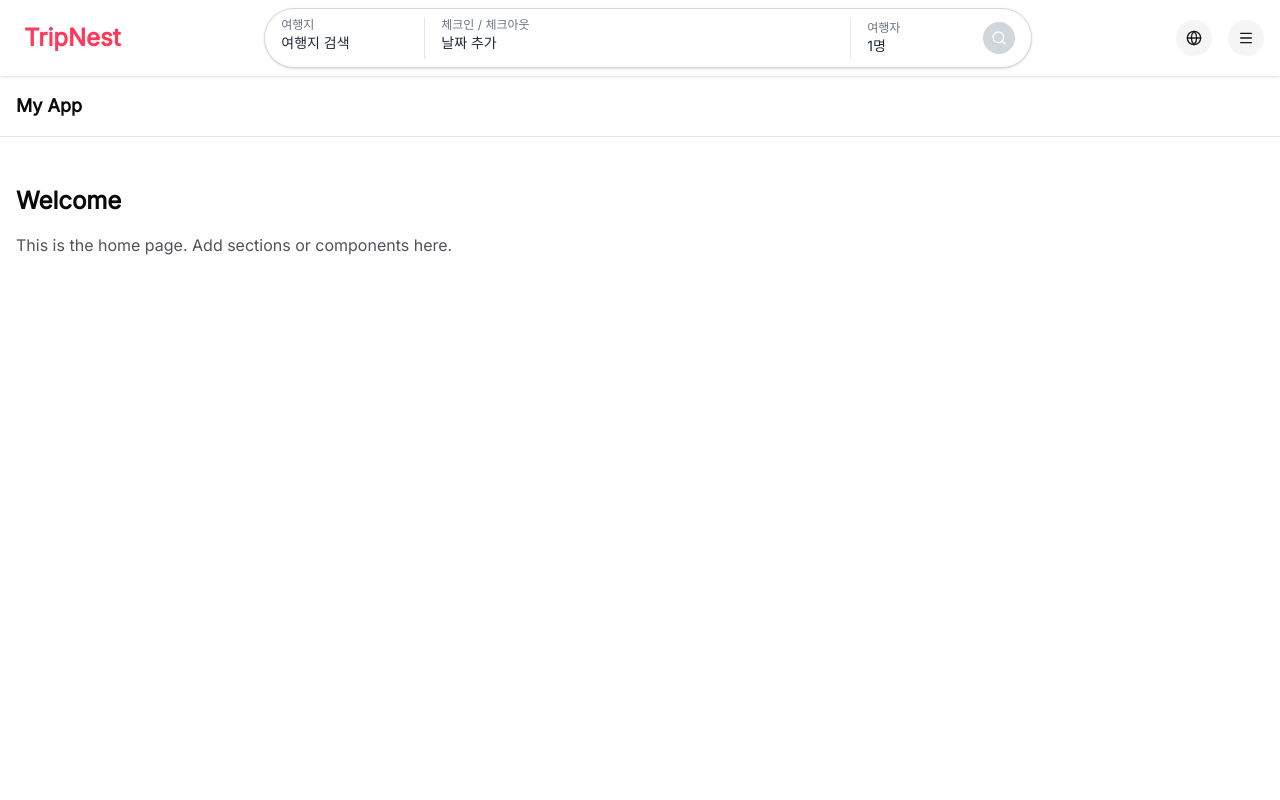
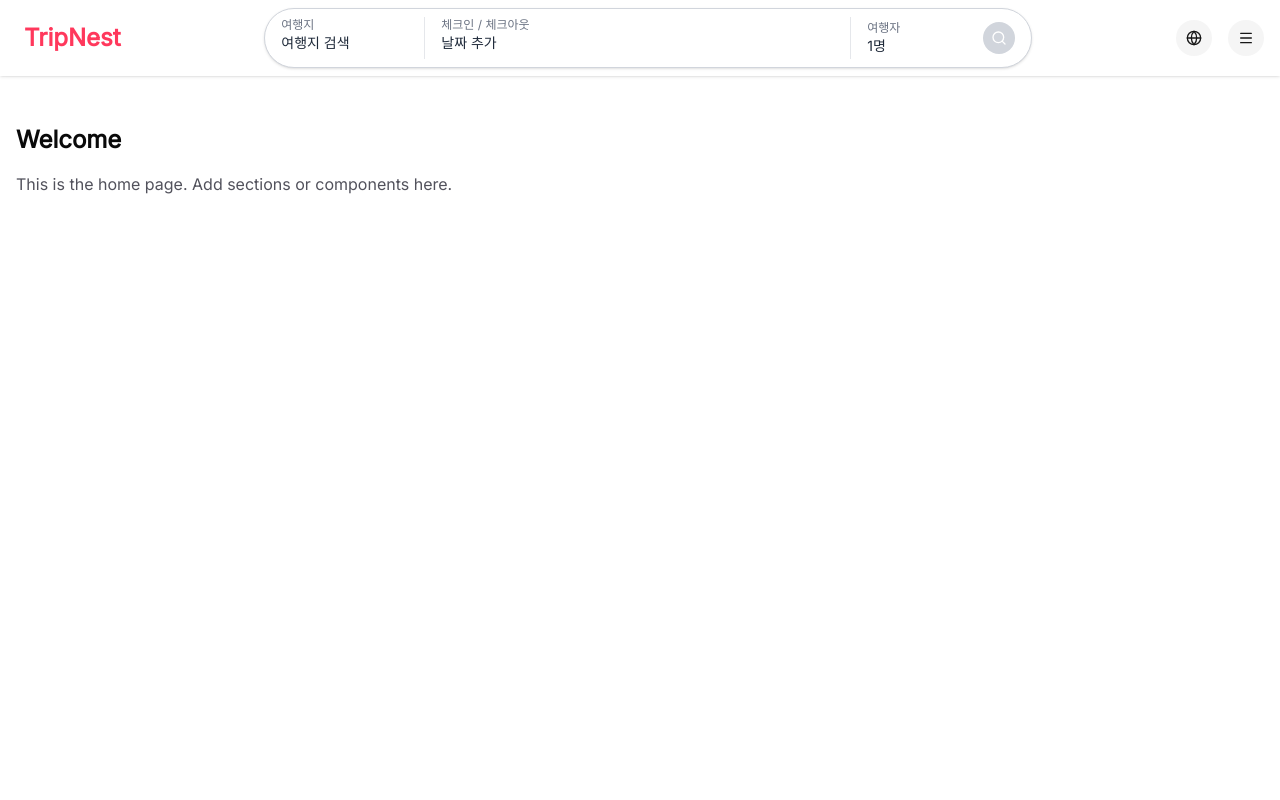
Before and after one commit to kt-codeverse/codeverse, a Next.js app in the folder frontend/: page /home in a window 1280 px wide. Shown: the top 800 px of the page. Built offline with nearby package versions, Linux system fonts and the light colour scheme.

Commit message:
Remove : SiteHeader component from home page
Deleted the SiteHeader component and its import from the home page. The header is no longer rendered on the home page.

```diff
--- a/frontend/app/home/page.tsx
+++ b/frontend/app/home/page.tsx
@@ -1,10 +1,8 @@
-import SiteHeader from '@/components/layout/SiteHeader';
 import Container from '@/components/layout/Container';
 
 export default function HomePage() {
   return (
     <div className="min-h-screen flex flex-col">
-      <SiteHeader />
       <main className="flex-1 py-12">
         <Container>
           <h2 className="text-2xl font-semibold">Welcome</h2>
--- a/frontend/components/layout/SiteHeader.tsx
+++ /dev/null
@@ -1,12 +0,0 @@
-export default function SiteHeader() {
-  return (
-    <header className="py-4 border-b border-border">
-      <div className="container mx-auto px-4">
-        <div className="flex items-center justify-between">
-          <h1 className="text-lg font-semibold">My App</h1>
-          <nav>{/* Nav links can be added here */}</nav>
-        </div>
-      </div>
-    </header>
-  );
-}
```
